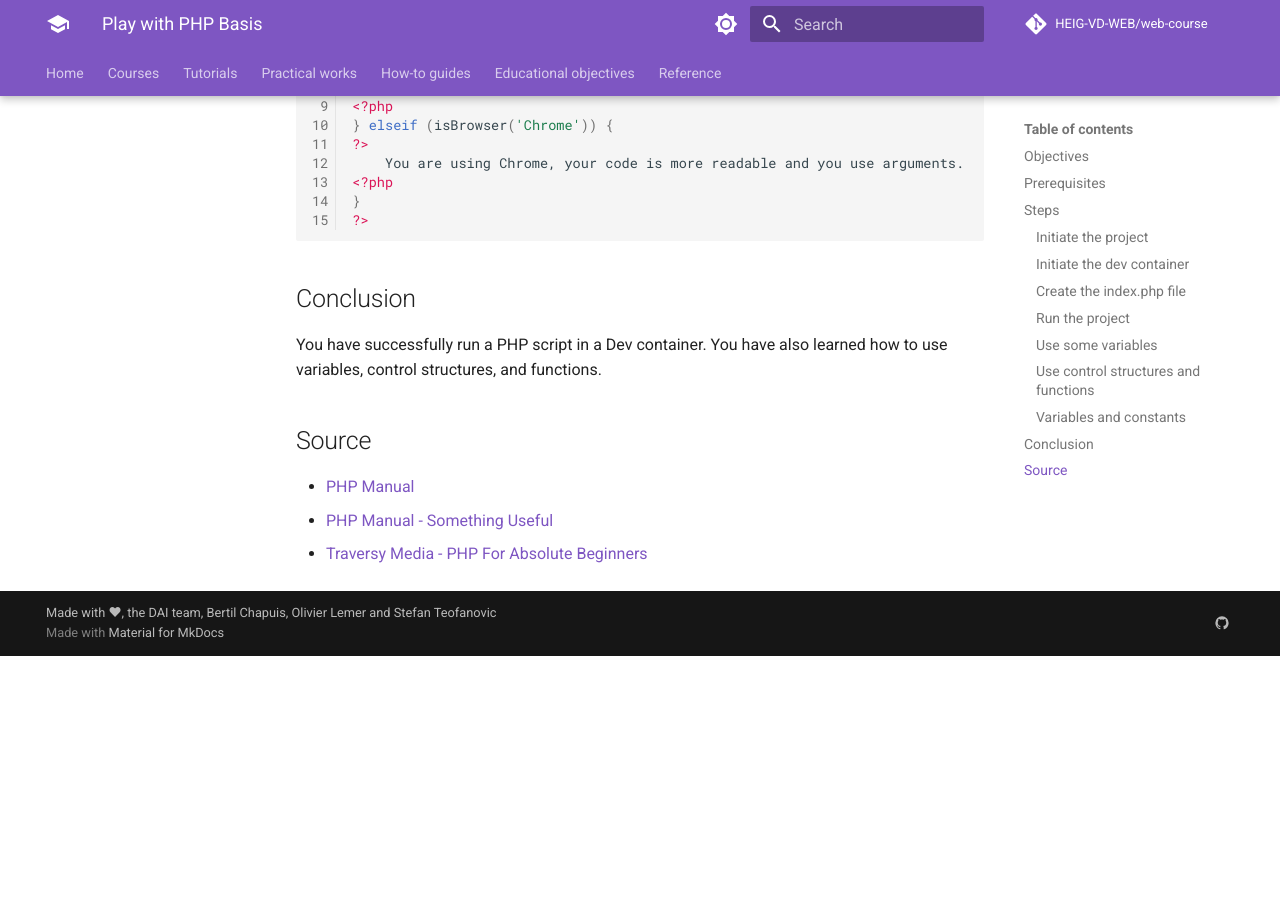
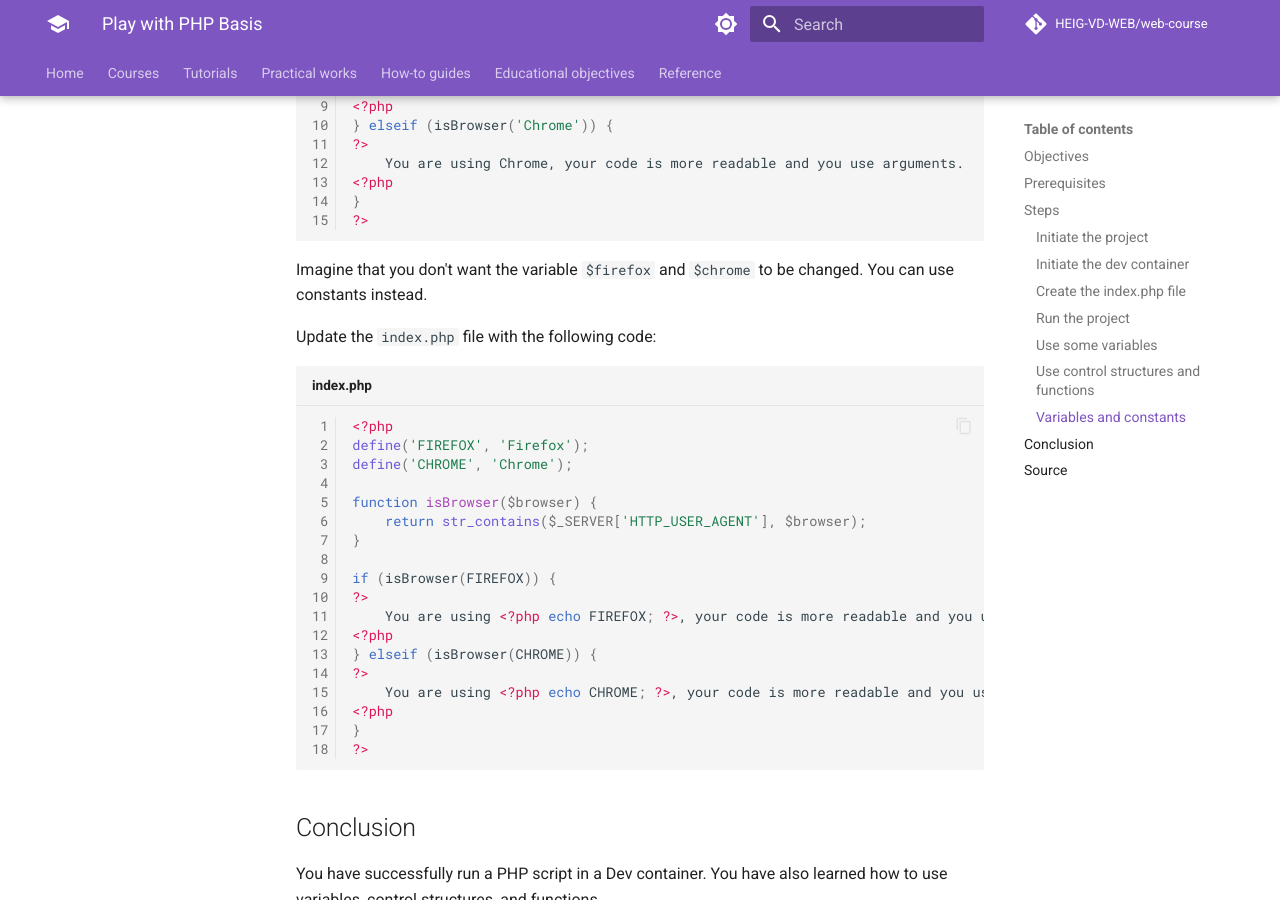
Before and after one commit to HEIG-VD-WEB/web-course, an MkDocs documentation site: the page built from docs/tutorials/play-with-php-basis/index.md, in a window 1280 px wide and 900 px high, scrolled down 5924 px. Built offline with MkDocs 1.6.1 and Material for MkDocs 9.7.7, drawn with Linux system fonts in a browser that asks for light colours; comment, search, counter and statistics services are not loaded; before the commit the page ends 6580 px from its top, so only the background shows below that.

Commit message:
Finish the Play with PHP tutorial

````diff
--- a/docs/tutorials/play-with-php-basis/index.md
+++ b/docs/tutorials/play-with-php-basis/index.md
@@ -266,6 +266,31 @@ if (isBrowser('Firefox')) {
 ?>
 ```
 
+Imagine that you don't want the variable `$firefox` and `$chrome` to be changed. You can use constants instead.
+
+Update the `index.php` file with the following code:
+
+```php title="index.php"
+<?php
+define('FIREFOX', 'Firefox');
+define('CHROME', 'Chrome');
+
+function isBrowser($browser) {
+		return str_contains($_SERVER['HTTP_USER_AGENT'], $browser);
+}
+
+if (isBrowser(FIREFOX)) {
+?>
+		You are using <?php echo FIREFOX; ?>, your code is more readable and you use constants.
+<?php
+} elseif (isBrowser(CHROME)) {
+?>
+		You are using <?php echo CHROME; ?>, your code is more readable and you use constants.
+<?php
+}
+?>
+```
+
 ## Conclusion
 
 You have successfully run a PHP script in a Dev container. You have also learned how to use variables, control structures, and functions.
````
